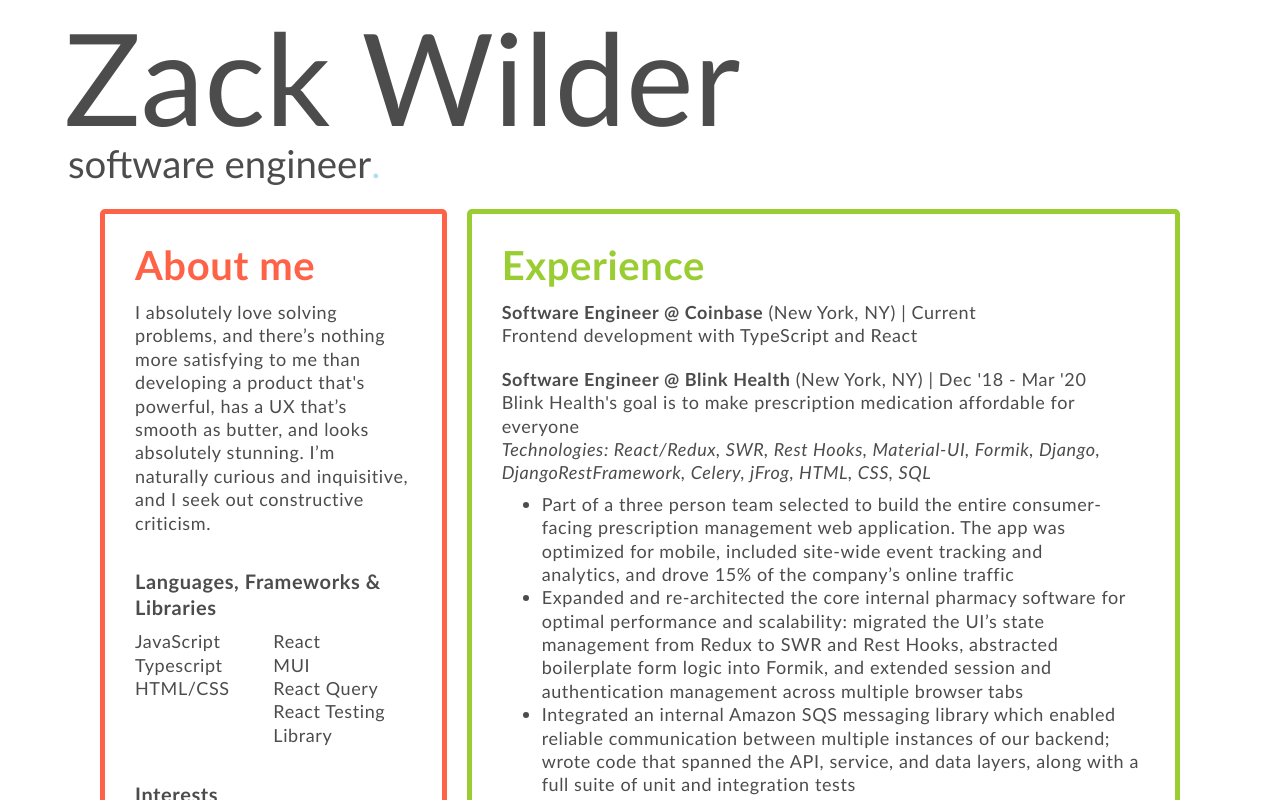
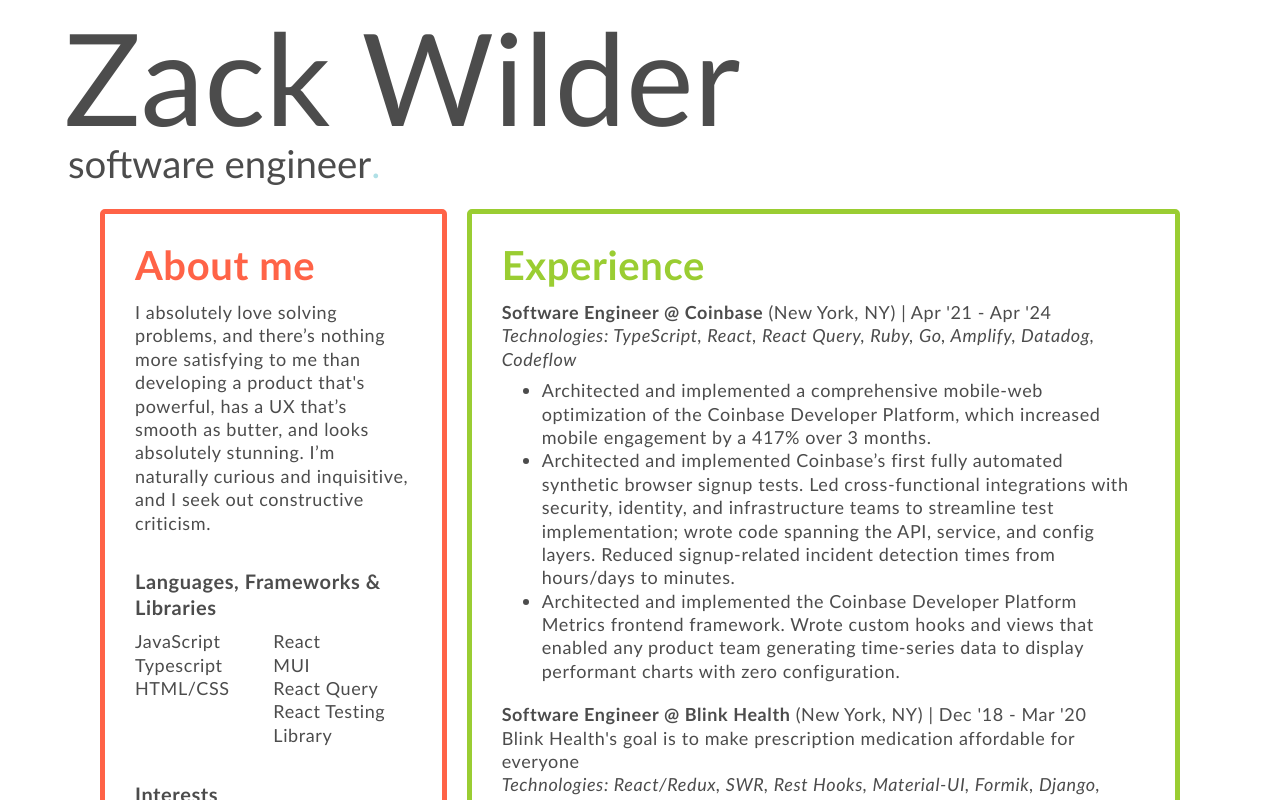
Before and after one commit to zwilderrr/my-website, a React (Create React App) app: page /cv in a window 1280 px wide. Shown: the top 800 px of the page. Built offline with nearby package versions, Linux system fonts and the light colour scheme.

Commit message:
update experience

```diff
--- a/src/info/experience.js
+++ b/src/info/experience.js
@@ -2,10 +2,15 @@ export const experience = [
   {
     company: "Coinbase",
     location: "New York, NY",
-		from: "Current",
+    from: "Apr '21",
+    to: "Apr '24",
     title: "Software Engineer",
-		summary: "Frontend development with TypeScript and React",
-		description: [],
+    tech: "Technologies: TypeScript, React, React Query, Ruby, Go, Amplify, Datadog, Codeflow",
+    description: [
+      "Architected and implemented a comprehensive mobile-web optimization of the Coinbase Developer Platform, which increased mobile engagement by a 417% over 3 months.",
+      "Architected and implemented Coinbase’s first fully automated synthetic browser signup tests. Led cross-functional integrations with security, identity, and infrastructure teams to streamline test implementation; wrote code spanning the API, service, and config layers. Reduced signup-related incident detection times from hours/days to minutes.",
+      "Architected and implemented the Coinbase Developer Platform Metrics frontend framework. Wrote custom hooks and views that enabled any product team generating time-series data to display performant charts with zero configuration.",
+    ],
   },
   {
     company: "Blink Health",
```
Lines whose indentation alone changed are shown as unchanged.
